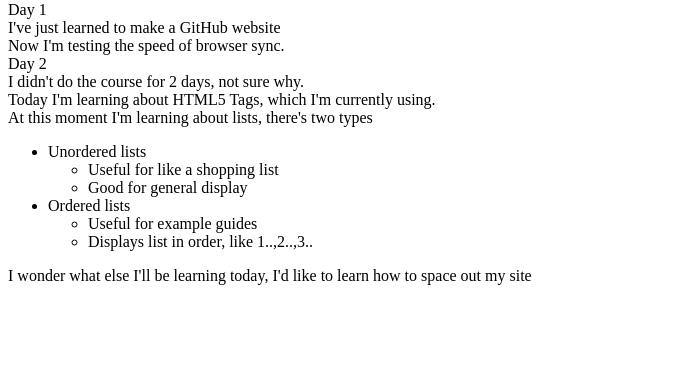
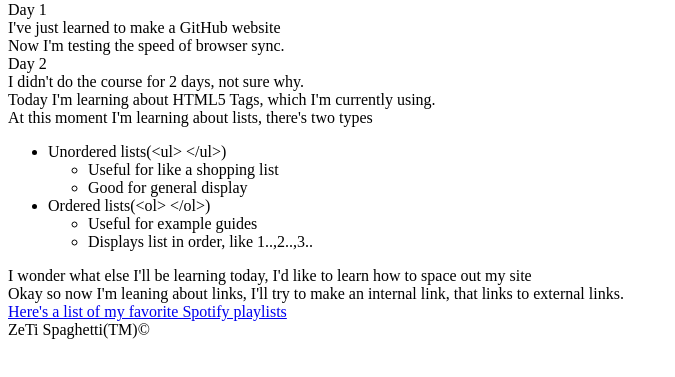
Before and after one commit to ZeTiPlays/HTML-CSS-Javascript-course, a plain HTML site: page site/index.html in a window 1280 px wide. Shown: the part 79-456 px from the top of the page, without its empty margins (0-675 px from the left). Drawn offline with Linux system fonts and the light colour scheme.

Commit message:
Messing about with internal and external links, added another page

```diff
--- a/site/index.html
+++ b/site/index.html
@@ -16,19 +16,24 @@
 		<div>Today I'm learning about HTML5 Tags, which I'm currently using.</div>
 		<div>At this moment I'm learning about lists, there's two types</div>
 			<ul>
-				<li>Unordered lists</li>
+				<li>Unordered lists(&lt;ul&gt; &lt;/ul&gt;)</li>
 					<ul>
 						<li>Useful for like a shopping list</li>
 						<li>Good for general display</li>
 					</ul>
-				<li>Ordered lists</li>
+				<li>Ordered lists(&lt;ol&gt; &lt;/ol&gt;)</li>
 					<ul>
 						<li>Useful for example guides</li>
 						<li>Displays list in order, like 1..,2..,3..</li>
 					</ul>
 			</ul>
 		<div>I wonder what else I'll be learning today, I'd like to learn how to space out my site</div>
+		<div>Okay so now I'm leaning about links, I'll try to make an internal link, that links to external links.</div>
+		<a href="spotify.html" title="Spotify links">
+			<div>Here's a list of my favorite Spotify playlists</div>
+		</a>
 
 	</section>
 </body>
+<footer>ZeTi Spaghetti(TM)&copy;</footer>
 </html>
```
Also changed, not shown: site/spotify.html (added, +18 -0 lines).
